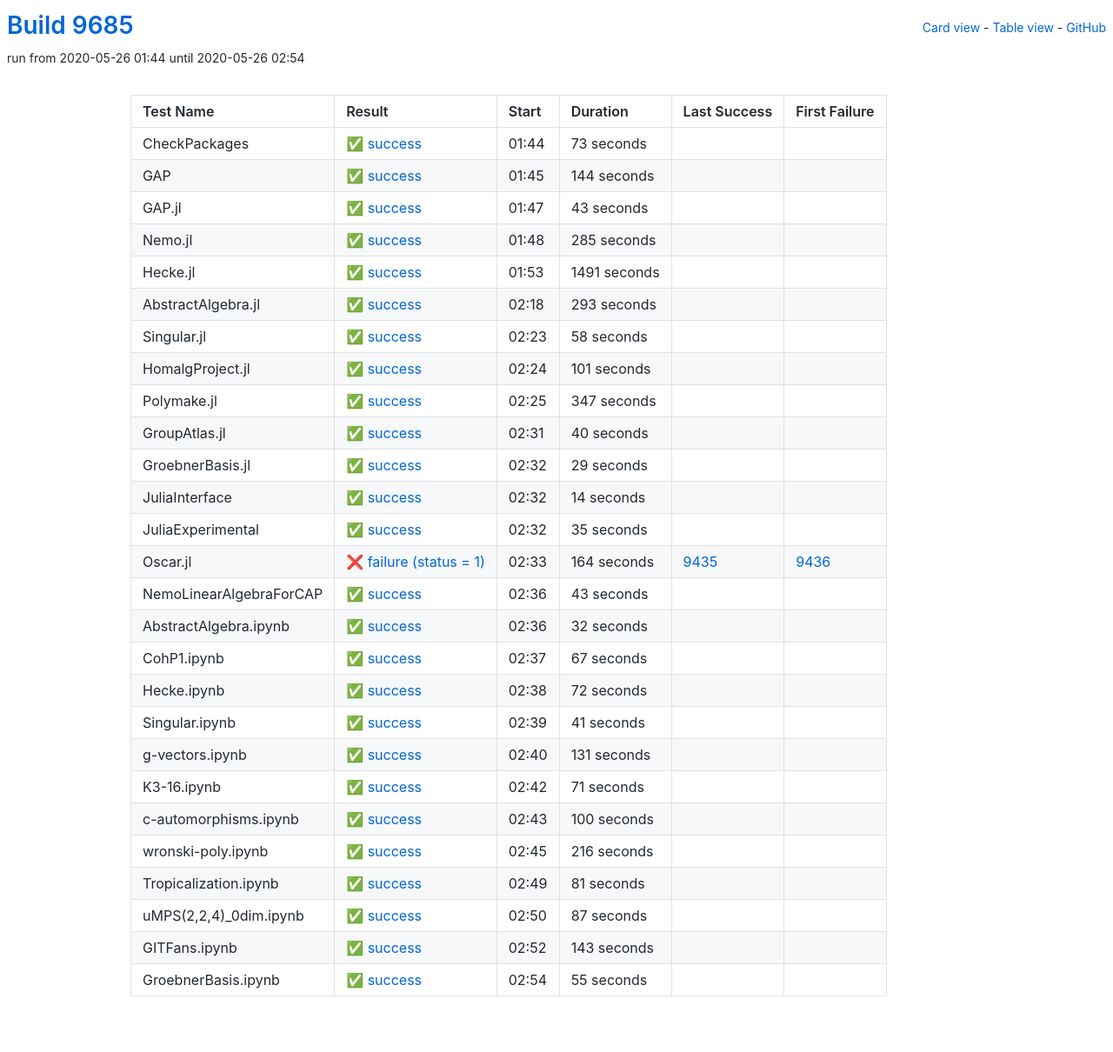
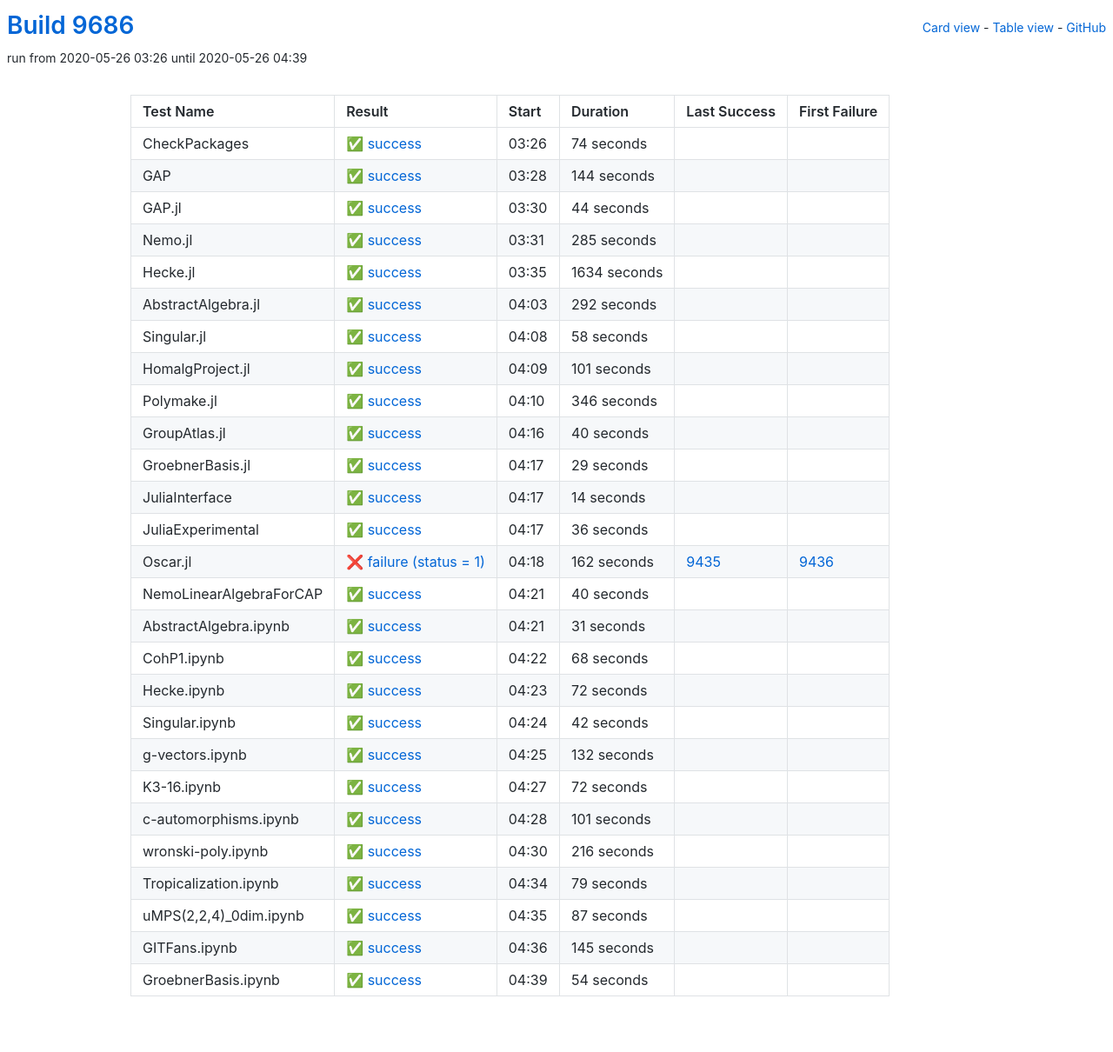
Before and after one commit to oscar-system/oscar-ci-status, a Jekyll site: the page built from table.html, in a window 1280 px wide. Shown: the whole page at 87% size. Built offline with Jekyll 4.4.1, drawn with Linux system fonts in a browser that asks for light colours.

Commit message:
Build 9686

```diff
--- a/_data/ci.yml
+++ b/_data/ci.yml
@@ -1,17 +1,17 @@
-build: 9685
-build_url: https://oscarci.mathematik.uni-kl.de/job/oscar/9685/
+build: 9686
+build_url: https://oscarci.mathematik.uni-kl.de/job/oscar/9686/
 job: oscar
 tests:
-- duration: 73
+- duration: 74
   exitcode: 0
   first_failure: false
   first_failure_url: null
   id: checkpackages
   last_success: false
   last_success_url: null
-  log: https://oscarci.mathematik.uni-kl.de/job/oscar/9685/artifact/logs/build-9685/CheckPackages.log
+  log: https://oscarci.mathematik.uni-kl.de/job/oscar/9686/artifact/logs/build-9686/CheckPackages.log
   name: CheckPackages
-  start: 2020-05-26 01:44
+  start: 2020-05-26 03:26
   status: success
   success: true
 - duration: 144
@@ -21,21 +21,21 @@
   id: gap
   last_success: false
   last_success_url: null
-  log: https://oscarci.mathematik.uni-kl.de/job/oscar/9685/artifact/logs/build-9685/GAP.log
+  log: https://oscarci.mathematik.uni-kl.de/job/oscar/9686/artifact/logs/build-9686/GAP.log
   name: GAP
-  start: 2020-05-26 01:45
+  start: 2020-05-26 03:28
   status: success
   success: true
-- duration: 43
+- duration: 44
   exitcode: 0
   first_failure: false
   first_failure_url: null
   id: gap-jl
   last_success: false
   last_success_url: null
-  log: https://oscarci.mathematik.uni-kl.de/job/oscar/9685/artifact/logs/build-9685/GAP.jl.log
+  log: https://oscarci.mathematik.uni-kl.de/job/oscar/9686/artifact/logs/build-9686/GAP.jl.log
   name: GAP.jl
-  start: 2020-05-26 01:47
+  start: 2020-05-26 03:30
   status: success
   success: true
 - duration: 285
@@ -45,33 +45,33 @@
   id: nemo-jl
   last_success: false
   last_success_url: null
-  log: https://oscarci.mathematik.uni-kl.de/job/oscar/9685/artifact/logs/build-9685/Nemo.jl.log
+  log: https://oscarci.mathematik.uni-kl.de/job/oscar/9686/artifact/logs/build-9686/Nemo.jl.log
   name: Nemo.jl
-  start: 2020-05-26 01:48
+  start: 2020-05-26 03:31
   status: success
   success: true
-- duration: 1491
+- duration: 1634
   exitcode: 0
   first_failure: false
   first_failure_url: null
   id: hecke-jl
   last_success: false
   last_success_url: null
-  log: https://oscarci.mathematik.uni-kl.de/job/oscar/9685/artifact/logs/build-9685/Hecke.jl.log
+  log: https://oscarci.mathematik.uni-kl.de/job/oscar/9686/artifact/logs/build-9686/Hecke.jl.log
   name: Hecke.jl
-  start: 2020-05-26 01:53
+  start: 2020-05-26 03:35
   status: success
   success: true
-- duration: 293
+- duration: 292
   exitcode: 0
   first_failure: false
   first_failure_url: null
   id: abstractalgebra-jl
   last_success: false
   last_success_url: null
-  log: https://oscarci.mathematik.uni-kl.de/job/oscar/9685/artifact/logs/build-9685/AbstractAlgebra.jl.log
+  log: https://oscarci.mathematik.uni-kl.de/job/oscar/9686/artifact/logs/build-9686/AbstractAlgebra.jl.log
   name: AbstractAlgebra.jl
-  start: 2020-05-26 02:18
+  start: 2020-05-26 04:03
   status: success
   success: true
 - duration: 58
@@ -81,9 +81,9 @@
   id: singular-jl
   last_success: false
   last_success_url: null
-  log: https://oscarci.mathematik.uni-kl.de/job/oscar/9685/artifact/logs/build-9685/Singular.jl.log
+  log: https://oscarci.mathematik.uni-kl.de/job/oscar/9686/artifact/logs/build-9686/Singular.jl.log
   name: Singular.jl
-  start: 2020-05-26 02:23
+  start: 2020-05-26 04:08
   status: success
   success: true
 - duration: 101
@@ -93,21 +93,21 @@
   id: homalgproject-jl
   last_success: false
   last_success_url: null
-  log: https://oscarci.mathematik.uni-kl.de/job/oscar/9685/artifact/logs/build-9685/HomalgProject.jl.log
+  log: https://oscarci.mathematik.uni-kl.de/job/oscar/9686/artifact/logs/build-9686/HomalgProject.jl.log
   name: HomalgProject.jl
-  start: 2020-05-26 02:24
+  start: 2020-05-26 04:09
   status: success
   success: true
-- duration: 347
+- duration: 346
   exitcode: 0
   first_failure: false
   first_failure_url: null
   id: polymake-jl
   last_success: false
   last_success_url: null
-  log: https://oscarci.mathematik.uni-kl.de/job/oscar/9685/artifact/logs/build-9685/Polymake.jl.log
+  log: https://oscarci.mathematik.uni-kl.de/job/oscar/9686/artifact/logs/build-9686/Polymake.jl.log
   name: Polymake.jl
-  start: 2020-05-26 02:25
+  start: 2020-05-26 04:10
   status: success
   success: true
 - duration: 40
@@ -117,9 +117,9 @@
   id: groupatlas-jl
   last_success: false
   last_success_url: null
-  log: https://oscarci.mathematik.uni-kl.de/job/oscar/9685/artifact/logs/build-9685/GroupAtlas.jl.log
+  log: https://oscarci.mathematik.uni-kl.de/job/oscar/9686/artifact/logs/build-9686/GroupAtlas.jl.log
   name: GroupAtlas.jl
-  start: 2020-05-26 02:31
+  start: 2020-05-26 04:16
   status: success
   success: true
 - duration: 29
@@ -129,9 +129,9 @@
   id: groebnerbasis-jl
   last_success: false
   last_success_url: null
-  log: https://oscarci.mathematik.uni-kl.de/job/oscar/9685/artifact/logs/build-9685/GroebnerBasis.jl.log
+  log: https://oscarci.mathematik.uni-kl.de/job/oscar/9686/artifact/logs/build-9686/GroebnerBasis.jl.log
   name: GroebnerBasis.jl
-  start: 2020-05-26 02:32
+  start: 2020-05-26 04:17
   status: success
   success: true
 - duration: 14
@@ -141,69 +141,69 @@
   id: juliainterface
   last_success: false
   last_success_url: null
-  log: https://oscarci.mathematik.uni-kl.de/job/oscar/9685/artifact/logs/build-9685/JuliaInterface.log
+  log: https://oscarci.mathematik.uni-kl.de/job/oscar/9686/artifact/logs/build-9686/JuliaInterface.log
   name: JuliaInterface
-  start: 2020-05-26 02:32
+  start: 2020-05-26 04:17
   status: success
   success: true
-- duration: 35
+- duration: 36
   exitcode: 0
   first_failure: false
   first_failure_url: null
   id: juliaexperimental
   last_success: false
   last_success_url: null
-  log: https://oscarci.mathematik.uni-kl.de/job/oscar/9685/artifact/logs/build-9685/JuliaExperimental.log
+  log: https://oscarci.mathematik.uni-kl.de/job/oscar/9686/artifact/logs/build-9686/JuliaExperimental.log
   name: JuliaExperimental
-  start: 2020-05-26 02:32
+  start: 2020-05-26 04:17
   status: success
   success: true
-- duration: 164
+- duration: 162
   exitcode: 1
   first_failure: 9436
   first_failure_url: https://oscarci.mathematik.uni-kl.de/job/oscar/9436/
   id: oscar-jl
   last_success: 9435
   last_success_url: https://oscarci.mathematik.uni-kl.de/job/oscar/9435/
-  log: https://oscarci.mathematik.uni-kl.de/job/oscar/9685/artifact/logs/build-9685/Oscar.jl.log
+  log: https://oscarci.mathematik.uni-kl.de/job/oscar/9686/artifact/logs/build-9686/Oscar.jl.log
   name: Oscar.jl
-  start: 2020-05-26 02:33
+  start: 2020-05-26 04:18
   status: failure
   success: false
-- duration: 43
+- duration: 40
   exitcode: 0
   first_failure: false
   first_failure_url: null
   id: nemolinearalgebraforcap
   last_success: false
   last_success_url: null
-  log: https://oscarci.mathematik.uni-kl.de/job/oscar/9685/artifact/logs/build-9685/NemoLinearAlgebraForCAP.log
+  log: https://oscarci.mathematik.uni-kl.de/job/oscar/9686/artifact/logs/build-9686/NemoLinearAlgebraForCAP.log
   name: NemoLinearAlgebraForCAP
-  start: 2020-05-26 02:36
+  start: 2020-05-26 04:21
   status: success
   success: true
-- duration: 32
+- duration: 31
   exitcode: 0
   first_failure: false
   first_failure_url: null
   id: abstractalgebra-ipynb
   last_success: false
   last_success_url: null
-  log: https://oscarci.mathematik.uni-kl.de/job/oscar/9685/artifact/logs/build-9685/AbstractAlgebra.ipynb.log
+  log: https://oscarci.mathematik.uni-kl.de/job/oscar/9686/artifact/logs/build-9686/AbstractAlgebra.ipynb.log
   name: AbstractAlgebra.ipynb
-  start: 2020-05-26 02:36
+  start: 2020-05-26 04:21
   status: success
   success: true
-- duration: 67
+- duration: 68
   exitcode: 0
   first_failure: false
   first_failure_url: null
   id: cohp1-ipynb
   last_success: false
   last_success_url: null
-  log: https://oscarci.mathematik.uni-kl.de/job/oscar/9685/artifact/logs/build-9685/CohP1.ipynb.log
+  log: https://oscarci.mathematik.uni-kl.de/job/oscar/9686/artifact/logs/build-9686/CohP1.ipynb.log
   name: CohP1.ipynb
-  start: 2020-05-26 02:37
+  start: 2020-05-26 04:22
   status: success
   success: true
 - duration: 72
@@ -213,57 +213,57 @@
   id: hecke-ipynb
   last_success: false
   last_success_url: null
-  log: https://oscarci.mathematik.uni-kl.de/job/oscar/9685/artifact/logs/build-9685/Hecke.ipynb.log
+  log: https://oscarci.mathematik.uni-kl.de/job/oscar/9686/artifact/logs/build-9686/Hecke.ipynb.log
   name: Hecke.ipynb
-  start: 2020-05-26 02:38
+  start: 2020-05-26 04:23
   status: success
   success: true
-- duration: 41
+- duration: 42
   exitcode: 0
   first_failure: false
   first_failure_url: null
   id: singular-ipynb
   last_success: false
   last_success_url: null
-  log: https://oscarci.mathematik.uni-kl.de/job/oscar/9685/artifact/logs/build-9685/Singular.ipynb.log
+  log: https://oscarci.mathematik.uni-kl.de/job/oscar/9686/artifact/logs/build-9686/Singular.ipynb.log
   name: Singular.ipynb
-  start: 2020-05-26 02:39
+  start: 2020-05-26 04:24
   status: success
   success: true
-- duration: 131
+- duration: 132
   exitcode: 0
   first_failure: false
   first_failure_url: null
   id: g-vectors-ipynb
   last_success: false
   last_success_url: null
-  log: https://oscarci.mathematik.uni-kl.de/job/oscar/9685/artifact/logs/build-9685/g-vectors.ipynb.log
+  log: https://oscarci.mathematik.uni-kl.de/job/oscar/9686/artifact/logs/build-9686/g-vectors.ipynb.log
   name: g-vectors.ipynb
-  start: 2020-05-26 02:40
+  start: 2020-05-26 04:25
   status: success
   success: true
-- duration: 71
+- duration: 72
   exitcode: 0
   first_failure: false
   first_failure_url: null
   id: k3-16-ipynb
   last_success: false
   last_success_url: null
-  log: https://oscarci.mathematik.uni-kl.de/job/oscar/9685/artifact/logs/build-9685/K3-16.ipynb.log
+  log: https://oscarci.mathematik.uni-kl.de/job/oscar/9686/artifact/logs/build-9686/K3-16.ipynb.log
   name: K3-16.ipynb
-  start: 2020-05-26 02:42
+  start: 2020-05-26 04:27
   status: success
   success: true
-- duration: 100
+- duration: 101
   exitcode: 0
   first_failure: false
   first_failure_url: null
   id: c-automorphisms-ipynb
   last_success: false
   last_success_url: null
-  log: https://oscarci.mathematik.uni-kl.de/job/oscar/9685/artifact/logs/build-9685/c-automorphisms.ipynb.log
+  log: https://oscarci.mathematik.uni-kl.de/job/oscar/9686/artifact/logs/build-9686/c-automorphisms.ipynb.log
   name: c-automorphisms.ipynb
-  start: 2020-05-26 02:43
+  start: 2020-05-26 04:28
   status: success
   success: true
 - duration: 216
@@ -273,21 +273,21 @@
   id: wronski-poly-ipynb
   last_success: false
   last_success_url: null
-  log: https://oscarci.mathematik.uni-kl.de/job/oscar/9685/artifact/logs/build-9685/wronski-poly.ipynb.log
+  log: https://oscarci.mathematik.uni-kl.de/job/oscar/9686/artifact/logs/build-9686/wronski-poly.ipynb.log
   name: wronski-poly.ipynb
-  start: 2020-05-26 02:45
+  start: 2020-05-26 04:30
   status: success
   success: true
-- duration: 81
+- duration: 79
   exitcode: 0
   first_failure: false
   first_failure_url: null
   id: tropicalization-ipynb
   last_success: false
   last_success_url: null
-  log: https://oscarci.mathematik.uni-kl.de/job/oscar/9685/artifact/logs/build-9685/Tropicalization.ipynb.log
+  log: https://oscarci.mathematik.uni-kl.de/job/oscar/9686/artifact/logs/build-9686/Tropicalization.ipynb.log
   name: Tropicalization.ipynb
-  start: 2020-05-26 02:49
+  start: 2020-05-26 04:34
   status: success
   success: true
 - duration: 87
@@ -297,32 +297,32 @@
   id: umps-2-2-4-0dim-ipynb
   last_success: false
   last_success_url: null
-  log: https://oscarci.mathematik.uni-kl.de/job/oscar/9685/artifact/logs/build-9685/uMPS-2-2-4-_0dim.ipynb.log
+  log: https://oscarci.mathematik.uni-kl.de/job/oscar/9686/artifact/logs/build-9686/uMPS-2-2-4-_0dim.ipynb.log
   name: uMPS(2,2,4)_0dim.ipynb
-  start: 2020-05-26 02:50
+  start: 2020-05-26 04:35
   status: success
   success: true
-- duration: 143
+- duration: 145
   exitcode: 0
   first_failure: false
   first_failure_url: null
   id: gitfans-ipynb
   last_success: false
   last_success_url: null
-  log: https://oscarci.mathematik.uni-kl.de/job/oscar/9685/artifact/logs/build-9685/GITFans.ipynb.log
+  log: https://oscarci.mathematik.uni-kl.de/job/oscar/9686/artifact/logs/build-9686/GITFans.ipynb.log
   name: GITFans.ipynb
-  start: 2020-05-26 02:52
+  start: 2020-05-26 04:36
   status: success
   success: true
-- duration: 55
+- duration: 54
   exitcode: 0
   first_failure: false
   first_failure_url: null
   id: groebnerbasis-ipynb
   last_success: false
   last_success_url: null
-  log: https://oscarci.mathematik.uni-kl.de/job/oscar/9685/artifact/logs/build-9685/GroebnerBasis.ipynb.log
+  log: https://oscarci.mathematik.uni-kl.de/job/oscar/9686/artifact/logs/build-9686/GroebnerBasis.ipynb.log
   name: GroebnerBasis.ipynb
-  start: 2020-05-26 02:54
+  start: 2020-05-26 04:39
   status: success
   success: true
```
Also changed, not shown: README.md.
